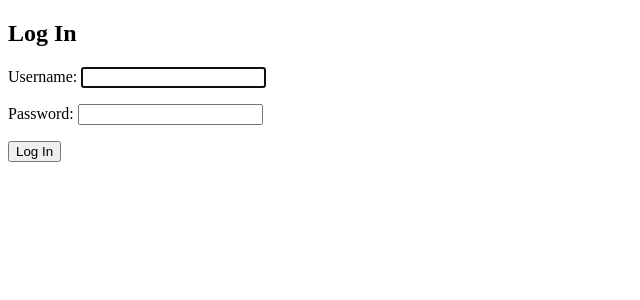
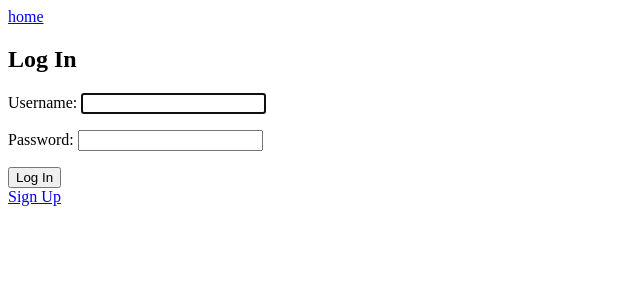
Before and after one commit to 88elodie/django-forum, a Django app: page /accounts/login/ in a window 1280 px wide. Shown: the top 300 px of the page, without its empty margins (0-640 px from the left). Run offline with Django 4.2, Linux system fonts and the light colour scheme.

Commit message:
links
login and signup links in home and login/signup pages. home link in base menu

```diff
--- a/templates/base.html
+++ b/templates/base.html
@@ -5,6 +5,9 @@
   <title>{% block title %}Django Auth Tutorial{% endblock %}</title>
 </head>
 <body>
+    <nav>
+        <a href="{% url 'home' %}">home</a>
+    </nav>
   <main>
     {% block content %}
     {% endblock %}
--- a/templates/home.html
+++ b/templates/home.html
@@ -8,6 +8,7 @@
   <p><a href="{% url 'logout' %}">Log Out</a></p>
 {% else %}
   <p>You are not logged in</p>
-  <a href="{% url 'login' %}">Log In</a>
+  <a href="{% url 'login' %}">Log In</a><br>
+  or <a href="{% url 'signup' %}">Sign Up</a>
 {% endif %}
 {% endblock %}
--- a/templates/registration/login.html
+++ b/templates/registration/login.html
@@ -9,4 +9,5 @@
   {{ form.as_p }}
   <button type="submit">Log In</button>
 </form>
+<a href="{% url 'signup' %}">Sign Up</a>
 {% endblock %}
--- a/templates/registration/signup.html
+++ b/templates/registration/signup.html
@@ -9,4 +9,5 @@
     {{ form.as_p }}
     <button type="submit">Sign Up</button>
   </form>
+  <a href="{% url 'login' %}">Log In</a>
 {% endblock %}
```
